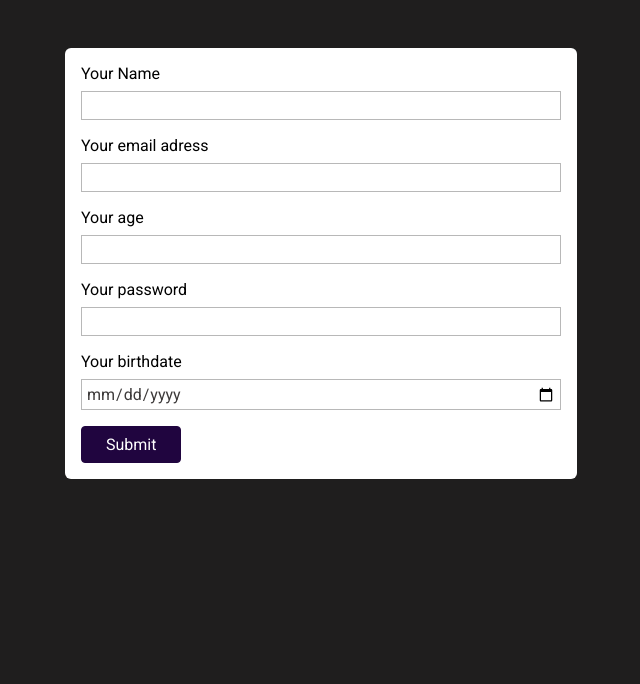
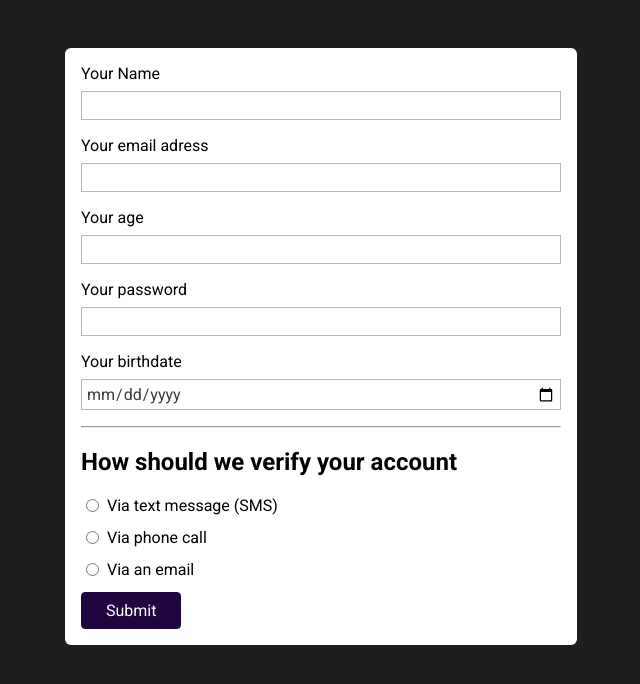
Before and after one commit to Senaddd/javascriptstart, a plain HTML site: page index.html in a window 1280 px wide. Shown: the whole page, without its empty margins (319-959 px from the left). Drawn offline with Linux system fonts and the light colour scheme.

Commit message:
radio buttons

```diff
--- a/index.html
+++ b/index.html
@@ -23,7 +23,26 @@
       <label for="userpassword">Your password</label>
       <input type="password" name="user-password" id="userpassword" />
       <label for="birthdate">Your birthdate</label>
-      <input type="date" id="birthdate" name="user-birthdate">
+      <input type="date" id="birthdate" name="user-birthdate" />
+      <hr />
+      <h2>How should we verify your account</h2>
+      <div class="form-control-inline">
+        <input
+          type="radio"
+          name="verify"
+          id="verify-text-message"
+          value="text-message"
+        />
+        <label for="veriy-text-message">Via text message (SMS)</label>
+      </div>
+      <div class="form-control-inline">
+        <input type="radio" name="verify" id="verify-phone" value="phone" />
+        <label for="">Via phone call </label>
+      </div>
+      <div class="form-control-inline">
+        <input type="radio" name="verify" id="verify-email" value="email" />
+        <label for="">Via an email</label>
+      </div>
       <button>Submit</button>
     </form>
   </body>
--- a/style.css
+++ b/style.css
@@ -47,3 +47,10 @@ button:hover {
     background-color: rgb(52, 14, 95);
     border-color: rgb(52, 14, 95);
 }
+.form-control-inline {
+    display: flex;
+}
+.form-control-inline input{
+    width: auto;
+    margin-right: 0.5rem;
+}
```
